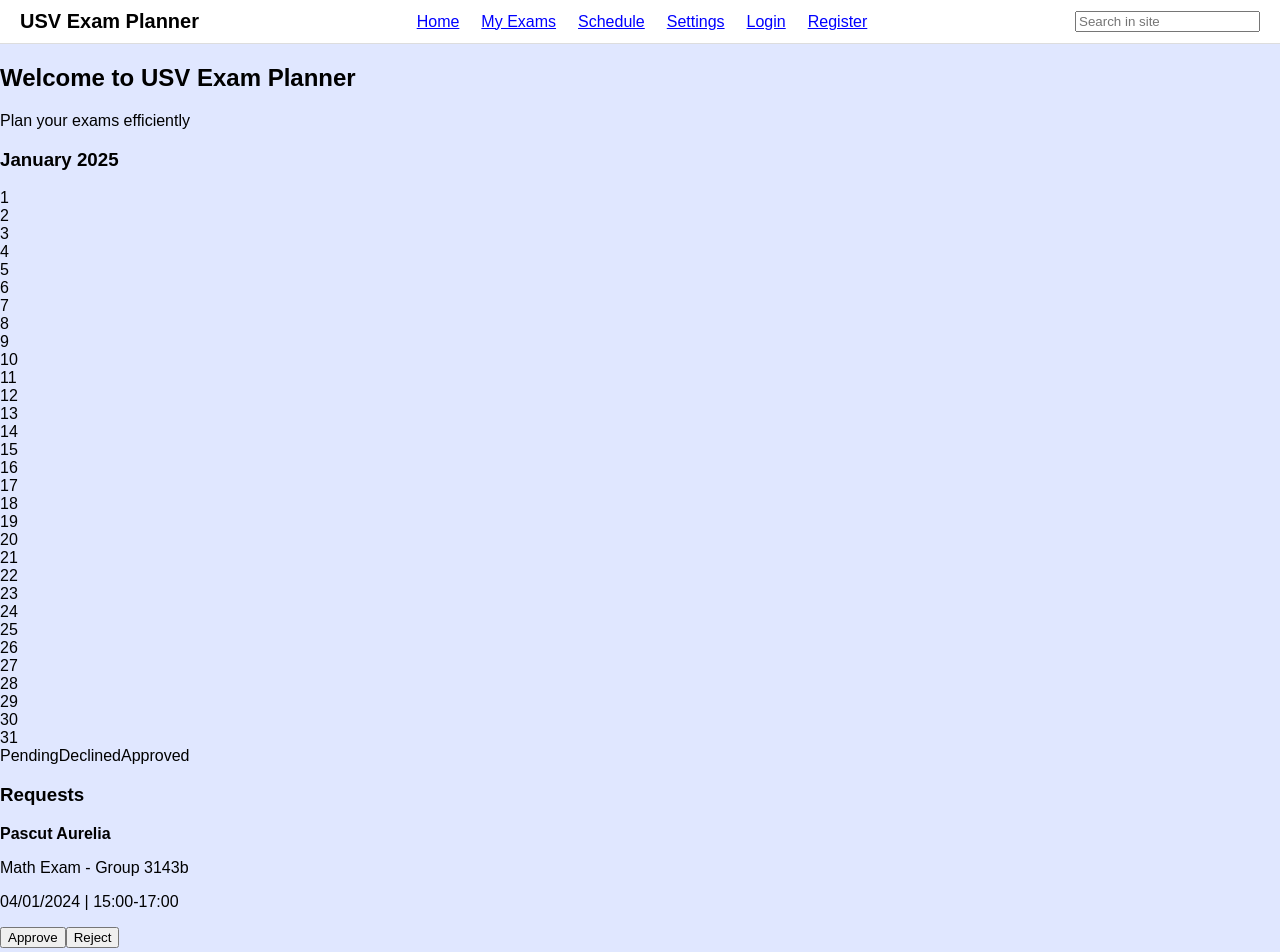
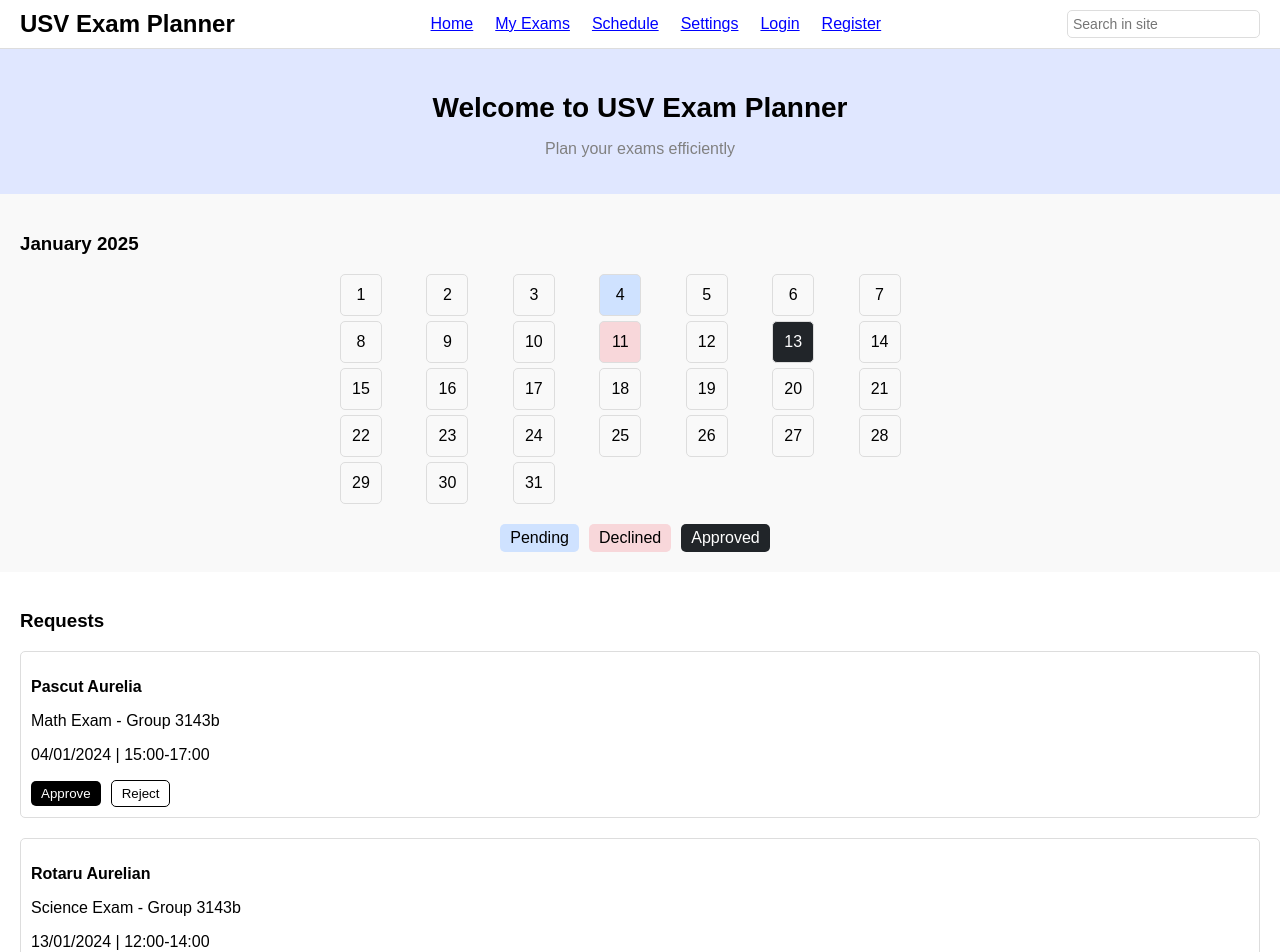
Before and after one commit to PisicileSalbatice/Frontend, a React (Create React App) app in the folder USVExamPlanner/usv-exam-planner/: page /home in a window 1280 px wide. Shown: the top 952 px of the page. Built offline with nearby package versions, Linux system fonts and the light colour scheme; the HTML template or start-up script is replaced by a standard one.

Commit message:
Update cod
Am adaugat codul colegului Sveduneac Ioan pentru pagina Home

```diff
--- a/USVExamPlanner/usv-exam-planner/src/styles/HomePage.css
+++ b/USVExamPlanner/usv-exam-planner/src/styles/HomePage.css
@@ -0,0 +1,185 @@
+/* Stiluri generale */
+.home-page {
+    font-family: Arial, sans-serif;
+    display: flex;
+    flex-direction: column;
+    min-height: 100vh;
+  }
+
+  /* Antet */
+  .header {
+    display: flex;
+    justify-content: space-between;
+    align-items: center;
+    padding: 10px 20px;
+    background-color: white;
+    border-bottom: 1px solid #ddd;
+  }
+
+  .header h1 {
+    font-size: 24px;
+    font-weight: bold;
+  }
+
+  .nav-links button {
+    background: none;
+    border: none;
+    color: blue;
+    cursor: pointer;
+    font-size: 16px;
+    margin-left: 10px;
+    text-decoration: underline;
+  }
+
+  .search-bar input {
+    padding: 5px;
+    font-size: 14px;
+    border: 1px solid #ddd;
+    border-radius: 5px;
+  }
+
+  /* Banner principal */
+  .banner {
+    text-align: center;
+    background-color: #e0e7ff;
+    padding: 20px;
+  }
+
+  .banner h2 {
+    font-size: 28px;
+    margin-bottom: 10px;
+  }
+
+  .banner p {
+    font-size: 16px;
+    color: gray;
+  }
+
+  /* Calendar */
+  .calendar-section {
+    padding: 20px;
+    background-color: #f9f9f9;
+  }
+
+  .calendar {
+    margin: 0 auto;
+    max-width: 600px;
+    text-align: center;
+  }
+
+  .calendar-grid {
+    display: grid;
+    grid-template-columns: repeat(7, 1fr);
+    gap: 5px;
+  }
+
+  .day {
+    width: 40px;
+    height: 40px;
+    display: flex;
+    justify-content: center;
+    align-items: center;
+    border: 1px solid #ddd;
+    border-radius: 5px;
+    cursor: pointer; /* Adăugat pentru a schimba cursorul la hover */
+  }
+
+  .day.pending {
+    background-color: #cfe2ff; /* Albastru */
+  }
+
+  .day.declined {
+    background-color: #f8d7da; /* Roșu */
+  }
+
+  .day.approved {
+    background-color: #212529; /* Negru */
+    color: white;
+  }
+  /* Legenda */
+  .legend {
+    margin-top: 20px;
+  }
+
+  .legend-item {
+    display: inline-block;
+    padding: 5px 10px;
+    border-radius: 5px;
+    margin-right: 10px;
+  }
+
+  .legend-item.pending {
+    background-color: #cfe2ff;
+  }
+
+  .legend-item.declined {
+    background-color: #f8d7da;
+  }
+
+  .legend-item.approved {
+    background-color: #212529;
+    color: white;
+  }
+
+  /* Requests */
+  .requests-section {
+    padding: 20px;
+    background-color: white;
+  }
+
+  .request-item {
+    margin-bottom: 20px;
+    padding: 10px;
+    border: 1px solid #ddd;
+    border-radius: 5px;
+  }
+
+  .approve-button {
+    background-color: black;
+    color: white;
+    padding: 5px 10px;
+    border: none;
+    border-radius: 5px;
+    margin-right: 10px;
+  }
+
+  .decline-button {
+    background-color: white;
+    color: black;
+    padding: 5px 10px;
+    border: 1px solid black;
+    border-radius: 5px;
+  }
+
+  .more-requests-button {
+    margin-top: 10px;
+    background-color: blue;
+    color: white;
+    padding: 5px 10px;
+    border: none;
+    border-radius: 5px;
+  }
+
+  /* Footer */
+  .footer {
+    text-align: center;
+    padding: 10px 20px;
+    background-color: #f9f9f9;
+    border-top: 1px solid #ddd;
+    font-size: 14px;
+  }
+  /* Adăugăm stiluri pentru butoanele Login și Register */
+.header .nav-links button {
+    background: none;
+    border: none;
+    color: blue;
+    cursor: pointer;
+    font-size: 16px;
+    margin-left: 10px;
+    text-decoration: underline;
+  }
+
+  /* Adăugăm un hover pentru butoanele Login și Register */
+  .header .nav-links button:hover {
+    color: darkblue;
+  }
```
